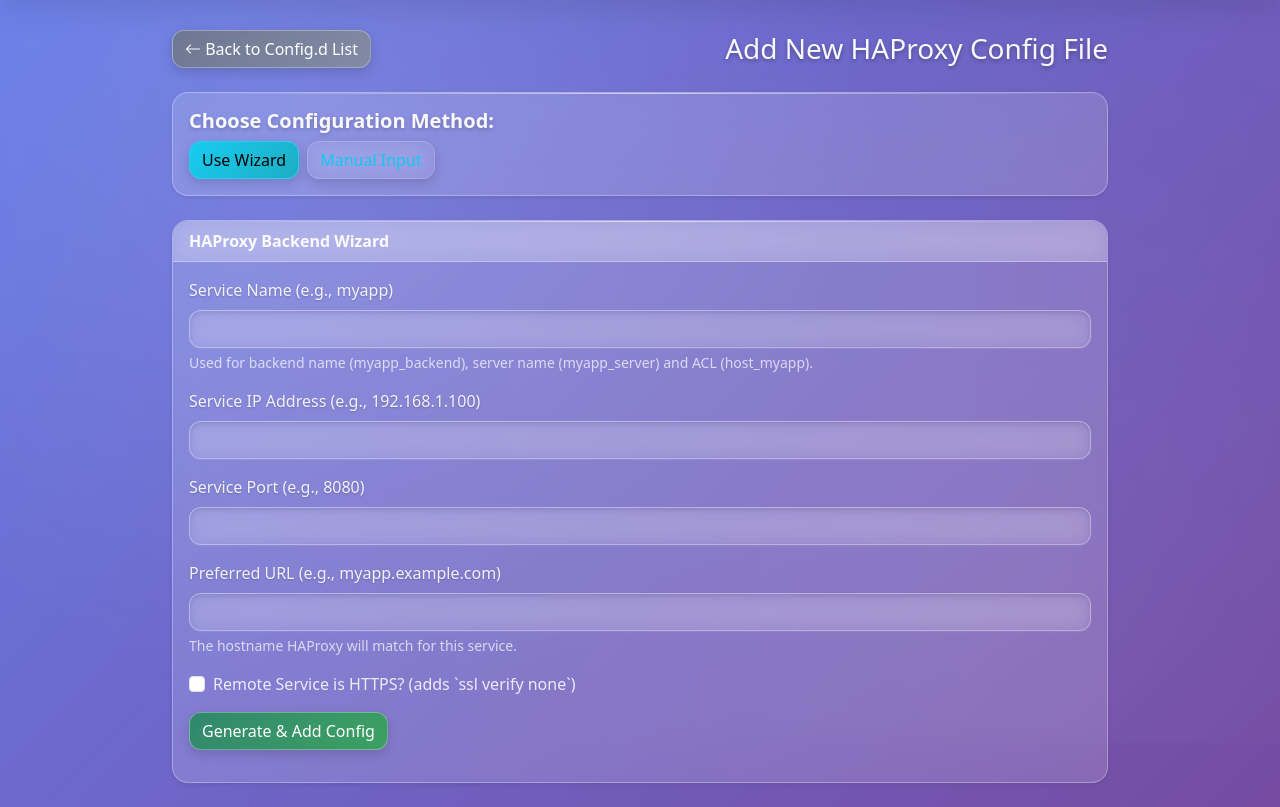
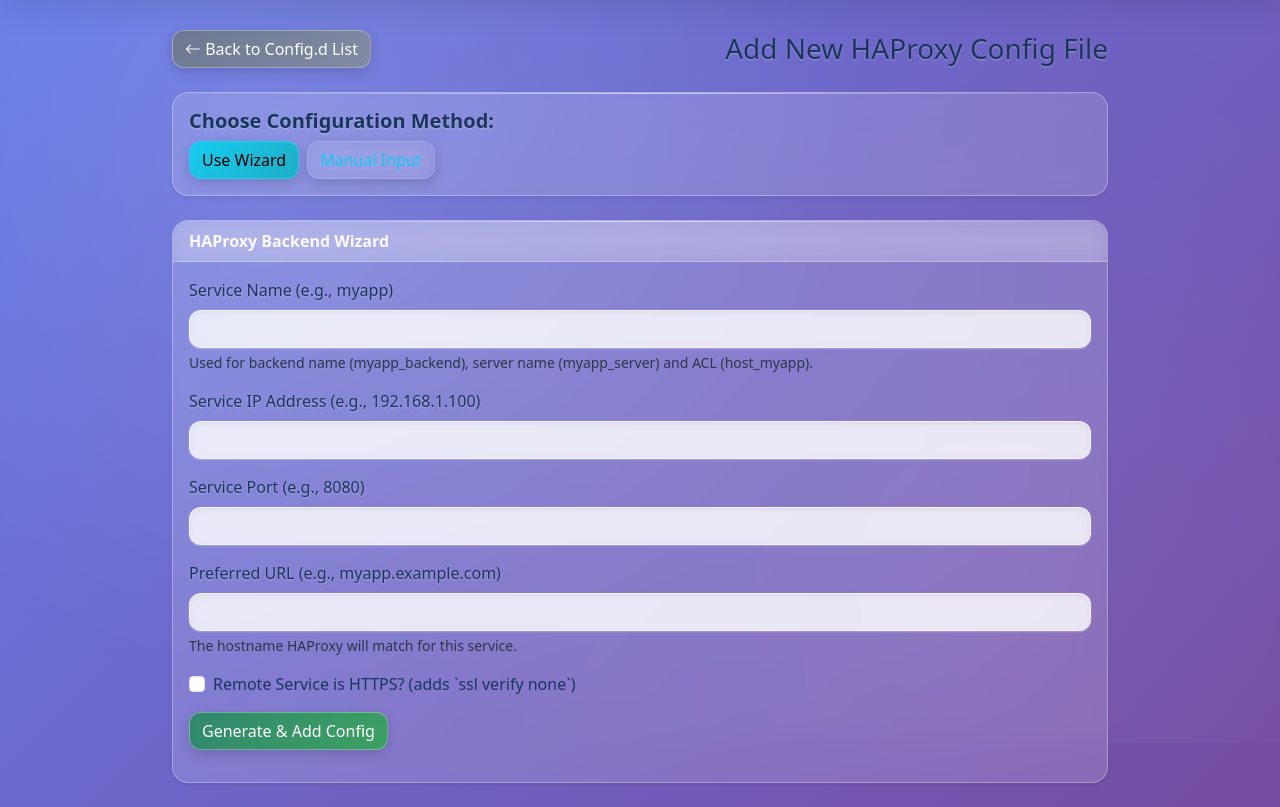
Before and after one commit to mightywomble/hareverseproxy, a Flask app: page /config_d/add in a window 1280 px wide. Shown: the part 57-864 px from the top of the page. Run offline with Flask 3, Linux system fonts and the light colour scheme.

Commit message:
Updated Files

```diff
--- a/static/css/style.css
+++ b/static/css/style.css
@@ -115,62 +115,62 @@
 }
 
 .card-body {
-    color: rgba(255, 255, 255, 0.9);
+    color: #1a365d;
 }
 
 .card-title {
-    color: rgba(255, 255, 255, 0.95) !important;
+    color: #1a365d !important;
     font-weight: 600;
-    text-shadow: 0 2px 4px rgba(0, 0, 0, 0.2);
+    text-shadow: 0 1px 2px rgba(255, 255, 255, 0.3);
 }
 
 .card-text {
-    color: rgba(255, 255, 255, 0.85) !important;
+    color: #2d3748 !important;
 }
 
 /* Modern glass form elements */
 .form-control,
 textarea.form-control {
-    background: rgba(255, 255, 255, 0.1);
-    border: 1px solid rgba(255, 255, 255, 0.3);
+    background: rgba(255, 255, 255, 0.8);
+    border: 1px solid rgba(255, 255, 255, 0.5);
     border-radius: 12px;
-    color: rgba(255, 255, 255, 0.95);
+    color: #1a365d;
     backdrop-filter: blur(10px);
     -webkit-backdrop-filter: blur(10px);
     box-shadow:
-        inset 0 2px 4px rgba(0, 0, 0, 0.1),
-        0 1px 2px rgba(255, 255, 255, 0.1);
+        inset 0 2px 4px rgba(0, 0, 0, 0.05),
+        0 1px 2px rgba(255, 255, 255, 0.3);
     transition: all 0.3s ease;
     resize: vertical;
 }
 
 .form-control::placeholder {
-    color: rgba(255, 255, 255, 0.6);
+    color: #4a5568;
 }
 
 .form-control:focus {
-    background: rgba(255, 255, 255, 0.15);
-    border-color: rgba(255, 255, 255, 0.5);
+    background: rgba(255, 255, 255, 0.9);
+    border-color: rgba(255, 255, 255, 0.7);
     box-shadow:
-        inset 0 2px 4px rgba(0, 0, 0, 0.1),
-        0 0 0 0.25rem rgba(255, 255, 255, 0.15),
-        0 4px 12px rgba(255, 255, 255, 0.1);
-    color: rgba(255, 255, 255, 1);
+        inset 0 2px 4px rgba(0, 0, 0, 0.05),
+        0 0 0 0.25rem rgba(13, 110, 253, 0.15),
+        0 4px 12px rgba(255, 255, 255, 0.3);
+    color: #1a365d;
 }
 
 /* Form labels and text */
 .form-label {
-    color: rgba(255, 255, 255, 0.9) !important;
+    color: #1a365d !important;
     font-weight: 500;
-    text-shadow: 0 1px 2px rgba(0, 0, 0, 0.2);
+    text-shadow: 0 1px 2px rgba(255, 255, 255, 0.3);
 }
 
 .form-text {
-    color: rgba(255, 255, 255, 0.7) !important;
+    color: #2d3748 !important;
 }
 
 .form-check-label {
-    color: rgba(255, 255, 255, 0.85) !important;
+    color: #1a365d !important;
 }
 
 /* Modern glass buttons */
@@ -270,47 +270,48 @@
 }
 
 .accordion-button {
-    background: rgba(255, 255, 255, 0.1) !important;
-    color: rgba(255, 255, 255, 0.9) !important;
+    background: rgba(255, 255, 255, 0.8) !important;
+    color: #1a365d !important;
     border: none !important;
     backdrop-filter: blur(10px);
     -webkit-backdrop-filter: blur(10px);
     font-weight: 500;
     border-radius: 16px !important;
+    text-shadow: 0 1px 2px rgba(255, 255, 255, 0.3);
 }
 
 .accordion-button:not(.collapsed) {
-    background: rgba(255, 255, 255, 0.2) !important;
-    color: rgba(255, 255, 255, 1) !important;
-    box-shadow: inset 0 1px 2px rgba(0, 0, 0, 0.1);
+    background: rgba(255, 255, 255, 0.9) !important;
+    color: #1a365d !important;
+    box-shadow: inset 0 1px 2px rgba(0, 0, 0, 0.05);
 }
 
 .accordion-body {
-    background: rgba(255, 255, 255, 0.05) !important;
-    color: rgba(255, 255, 255, 0.9);
-    border-top: 1px solid rgba(255, 255, 255, 0.1);
+    background: rgba(255, 255, 255, 0.7) !important;
+    color: #1a365d;
+    border-top: 1px solid rgba(255, 255, 255, 0.3);
 }
 
 /* Modern pre/code blocks */
 pre {
-    background: rgba(0, 0, 0, 0.3) !important;
-    border: 1px solid rgba(255, 255, 255, 0.2) !important;
+    background: rgba(255, 255, 255, 0.8) !important;
+    border: 1px solid rgba(255, 255, 255, 0.5) !important;
     border-radius: 12px !important;
-    color: rgba(255, 255, 255, 0.95) !important;
-    backdrop-filter: blur(5px);
-    -webkit-backdrop-filter: blur(5px);
-    box-shadow: inset 0 2px 4px rgba(0, 0, 0, 0.2);
+    color: #1a365d !important;
+    backdrop-filter: blur(10px);
+    -webkit-backdrop-filter: blur(10px);
+    box-shadow: inset 0 2px 4px rgba(0, 0, 0, 0.05);
 }
 
 /* Text styling */
 h1, h2, h3, h4, h5, h6 {
-    color: rgba(255, 255, 255, 0.95) !important;
-    text-shadow: 0 2px 4px rgba(0, 0, 0, 0.3);
+    color: #1a365d !important;
+    text-shadow: 0 1px 2px rgba(255, 255, 255, 0.3);
     font-weight: 600;
 }
 
 p {
-    color: rgba(255, 255, 255, 0.85);
+    color: #2d3748;
 }
 
 /* Alert styling */
```
